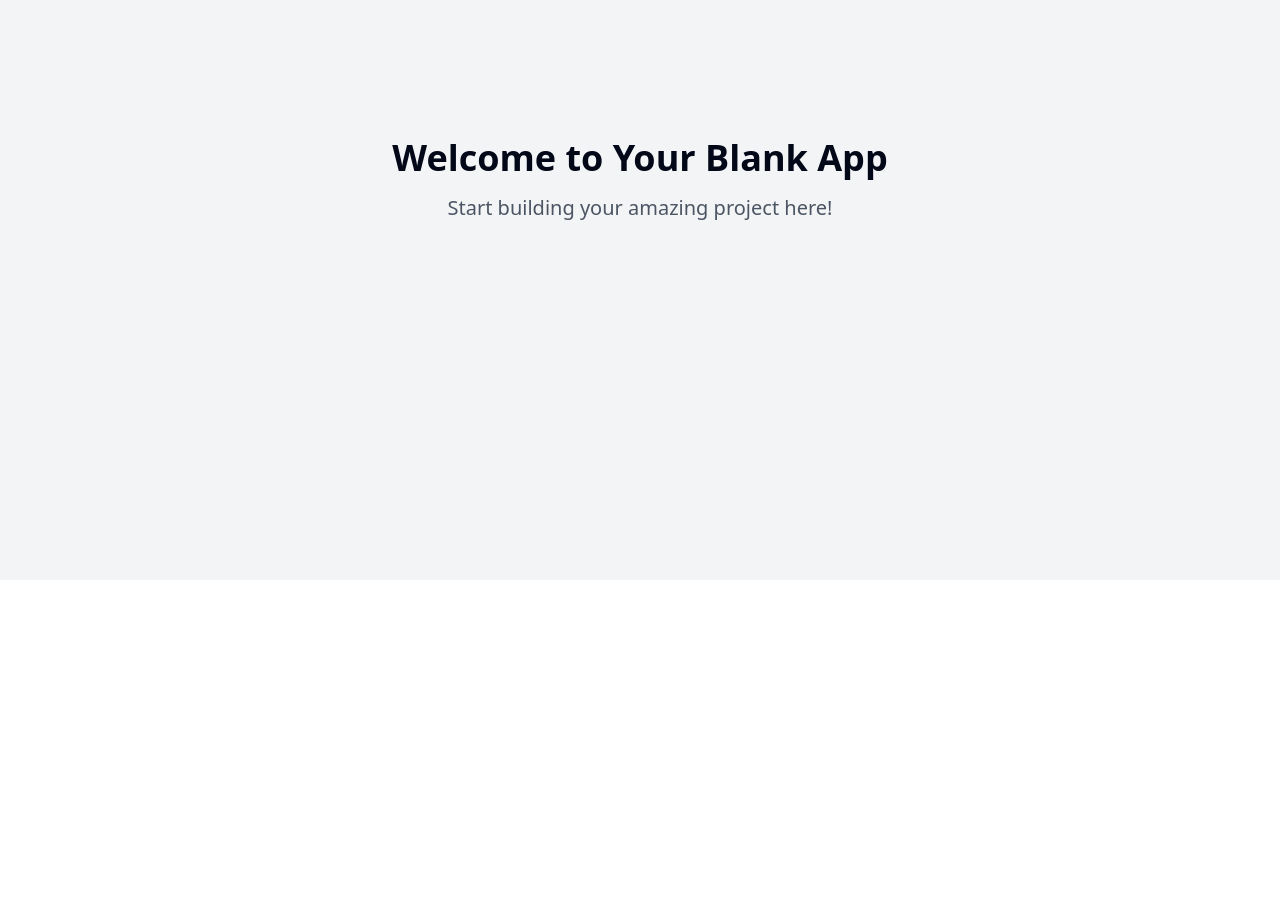
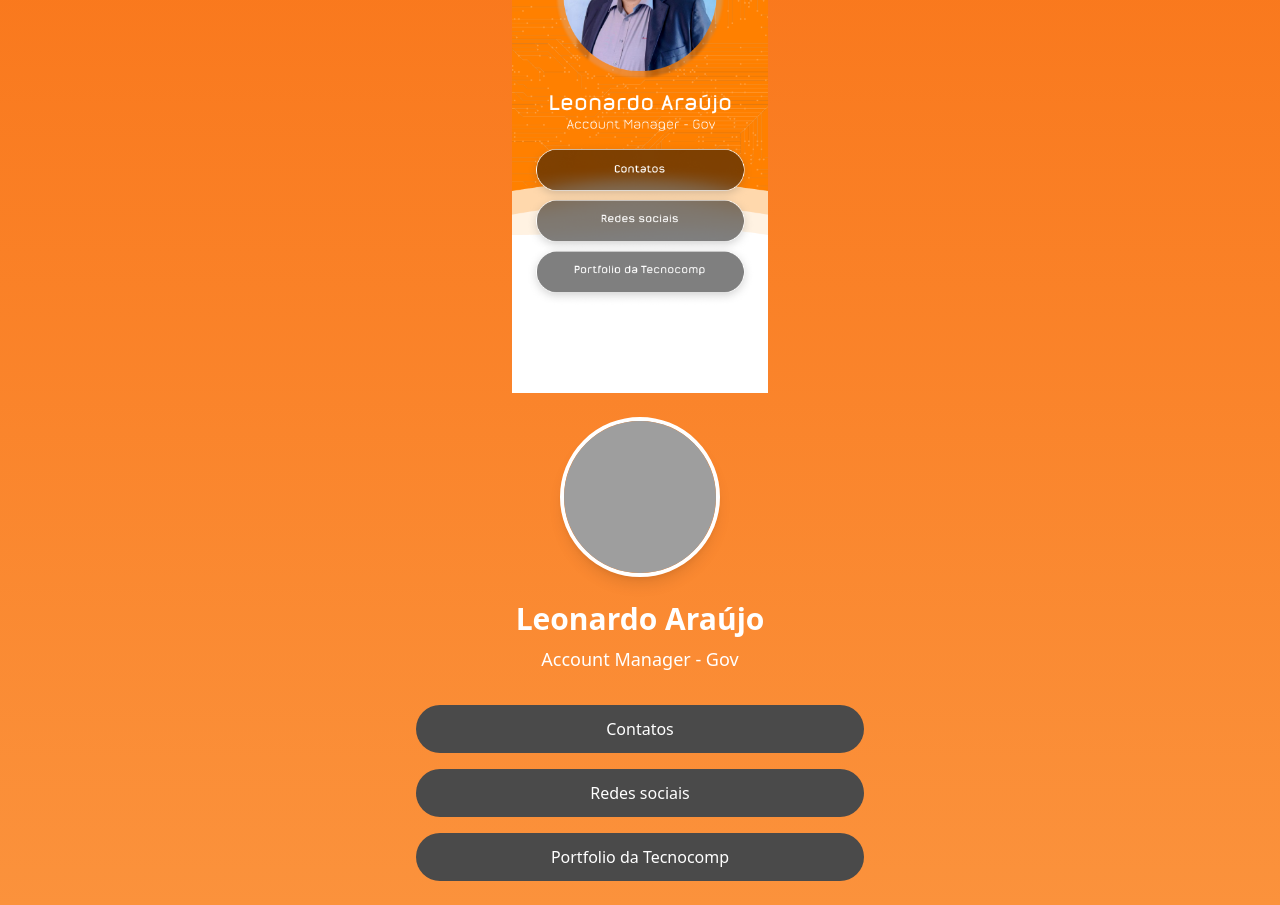
Before and after one commit to AndreSouza-creator/govtechteamcards, a React (Vite) app: page / in a window 1280 px wide. Shown: the part 220-1125 px from the top of the page. Before the commit the page ends 800 px from the top, so only its background shows below. Built offline with nearby package versions, Linux system fonts and the light colour scheme; grey boxes are pictures that could not be loaded.

Commit message:
Add responsive digital business card
This commit implements a responsive digital business card using React and CSS.  The specific design and features are based on a provided image.

```diff
--- /dev/null
+++ b/src/components/BusinessCard.tsx
@@ -0,0 +1,61 @@
+
+import React from 'react';
+import { useNavigate } from 'react-router-dom';
+
+const BusinessCard = () => {
+  const navigate = useNavigate();
+
+  return (
+    <div className="min-h-screen bg-gradient-to-b from-orange-500 to-orange-400 flex flex-col items-center p-6">
+      {/* Logo */}
+      <div className="w-64 mt-8 mb-6">
+        <img
+          src="/lovable-uploads/0d654465-b65c-4eea-a6b4-ab60ce7c586e.png"
+          alt="Tecnocomp"
+          className="w-full object-contain"
+        />
+      </div>
+
+      {/* Profile Picture */}
+      <div className="w-40 h-40 rounded-full overflow-hidden border-4 border-white shadow-lg mb-6">
+        <img
+          src="/placeholder.svg"
+          alt="Profile"
+          className="w-full h-full object-cover"
+        />
+      </div>
+
+      {/* Name and Title */}
+      <div className="text-center mb-8">
+        <h1 className="text-white text-3xl font-bold mb-2">Leonardo Araújo</h1>
+        <p className="text-white text-lg">Account Manager - Gov</p>
+      </div>
+
+      {/* Buttons */}
+      <div className="w-full max-w-md space-y-4">
+        <button
+          className="w-full bg-[#4A4A4A] hover:bg-[#3A3A3A] text-white py-3 px-6 rounded-full transition-all duration-300 transform hover:scale-105"
+          onClick={() => navigate('/contacts')}
+        >
+          Contatos
+        </button>
+
+        <button
+          className="w-full bg-[#4A4A4A] hover:bg-[#3A3A3A] text-white py-3 px-6 rounded-full transition-all duration-300 transform hover:scale-105"
+          onClick={() => navigate('/social')}
+        >
+          Redes sociais
+        </button>
+
+        <button
+          className="w-full bg-[#4A4A4A] hover:bg-[#3A3A3A] text-white py-3 px-6 rounded-full transition-all duration-300 transform hover:scale-105"
+          onClick={() => navigate('/portfolio')}
+        >
+          Portfolio da Tecnocomp
+        </button>
+      </div>
+    </div>
+  );
+};
+
+export default BusinessCard;
--- a/src/index.css
+++ b/src/index.css
@@ -1,3 +1,4 @@
+
 @tailwind base;
 @tailwind components;
 @tailwind utilities;
@@ -6,96 +7,38 @@
   :root {
     --background: 0 0% 100%;
     --foreground: 222.2 84% 4.9%;
-
     --card: 0 0% 100%;
     --card-foreground: 222.2 84% 4.9%;
-
     --popover: 0 0% 100%;
     --popover-foreground: 222.2 84% 4.9%;
-
     --primary: 222.2 47.4% 11.2%;
     --primary-foreground: 210 40% 98%;
-
     --secondary: 210 40% 96.1%;
     --secondary-foreground: 222.2 47.4% 11.2%;
-
     --muted: 210 40% 96.1%;
     --muted-foreground: 215.4 16.3% 46.9%;
-
     --accent: 210 40% 96.1%;
     --accent-foreground: 222.2 47.4% 11.2%;
-
     --destructive: 0 84.2% 60.2%;
     --destructive-foreground: 210 40% 98%;
-
     --border: 214.3 31.8% 91.4%;
     --input: 214.3 31.8% 91.4%;
     --ring: 222.2 84% 4.9%;
-
     --radius: 0.5rem;
-
-    --sidebar-background: 0 0% 98%;
-
-    --sidebar-foreground: 240 5.3% 26.1%;
-
-    --sidebar-primary: 240 5.9% 10%;
-
-    --sidebar-primary-foreground: 0 0% 98%;
-
-    --sidebar-accent: 240 4.8% 95.9%;
-
-    --sidebar-accent-foreground: 240 5.9% 10%;
-
-    --sidebar-border: 220 13% 91%;
-
-    --sidebar-ring: 217.2 91.2% 59.8%;
-  }
-
-  .dark {
-    --background: 222.2 84% 4.9%;
-    --foreground: 210 40% 98%;
-
-    --card: 222.2 84% 4.9%;
-    --card-foreground: 210 40% 98%;
-
-    --popover: 222.2 84% 4.9%;
-    --popover-foreground: 210 40% 98%;
-
-    --primary: 210 40% 98%;
-    --primary-foreground: 222.2 47.4% 11.2%;
-
-    --secondary: 217.2 32.6% 17.5%;
-    --secondary-foreground: 210 40% 98%;
-
-    --muted: 217.2 32.6% 17.5%;
-    --muted-foreground: 215 20.2% 65.1%;
-
-    --accent: 217.2 32.6% 17.5%;
-    --accent-foreground: 210 40% 98%;
-
-    --destructive: 0 62.8% 30.6%;
-    --destructive-foreground: 210 40% 98%;
-
-    --border: 217.2 32.6% 17.5%;
-    --input: 217.2 32.6% 17.5%;
-    --ring: 212.7 26.8% 83.9%;
-    --sidebar-background: 240 5.9% 10%;
-    --sidebar-foreground: 240 4.8% 95.9%;
-    --sidebar-primary: 224.3 76.3% 48%;
-    --sidebar-primary-foreground: 0 0% 100%;
-    --sidebar-accent: 240 3.7% 15.9%;
-    --sidebar-accent-foreground: 240 4.8% 95.9%;
-    --sidebar-border: 240 3.7% 15.9%;
-    --sidebar-ring: 217.2 91.2% 59.8%;
-  }
-}
-
-@layer base {
-  * {
-    @apply border-border;
   }
 
   body {
-    @apply bg-background text-foreground;
+    @apply bg-background text-foreground min-h-screen overflow-x-hidden;
+    margin: 0;
+    padding: 0;
+  }
+
+  #root {
+    min-height: 100vh;
+  }
+
+  img {
+    max-width: 100%;
+    height: auto;
   }
 }
--- a/src/pages/Index.tsx
+++ b/src/pages/Index.tsx
@@ -1,14 +1,8 @@
-// Update this page (the content is just a fallback if you fail to update the page)
+
+import BusinessCard from "../components/BusinessCard";
 
 const Index = () => {
-  return (
-    <div className="min-h-screen flex items-center justify-center bg-gray-100">
-      <div className="text-center">
-        <h1 className="text-4xl font-bold mb-4">Welcome to Your Blank App</h1>
-        <p className="text-xl text-gray-600">Start building your amazing project here!</p>
-      </div>
-    </div>
-  );
+  return <BusinessCard />;
 };
 
 export default Index;
```
Also changed, not shown: public/lovable-uploads/0d654465-b65c-4eea-a6b4-ab60ce7c586e.png (added).
